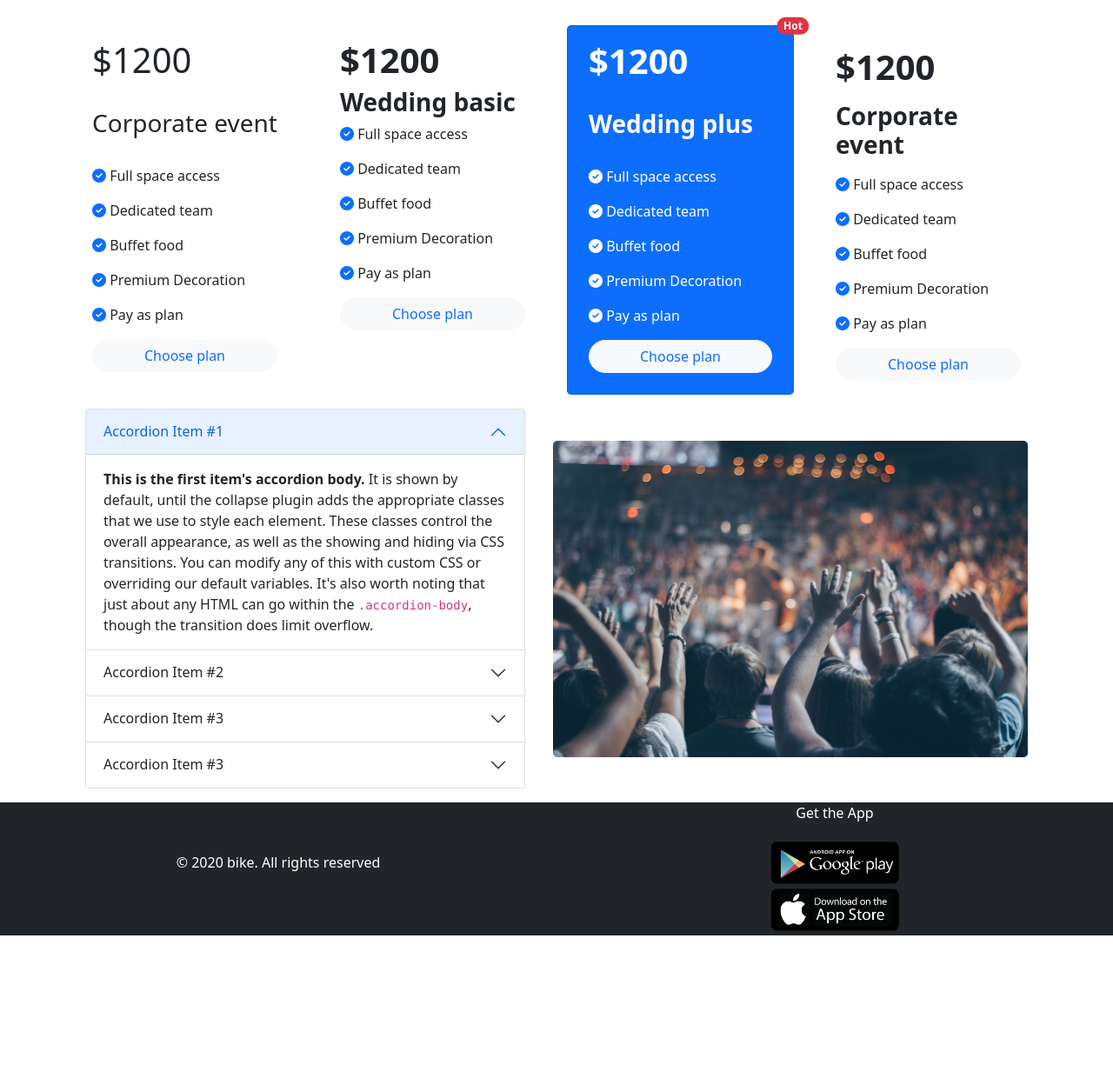
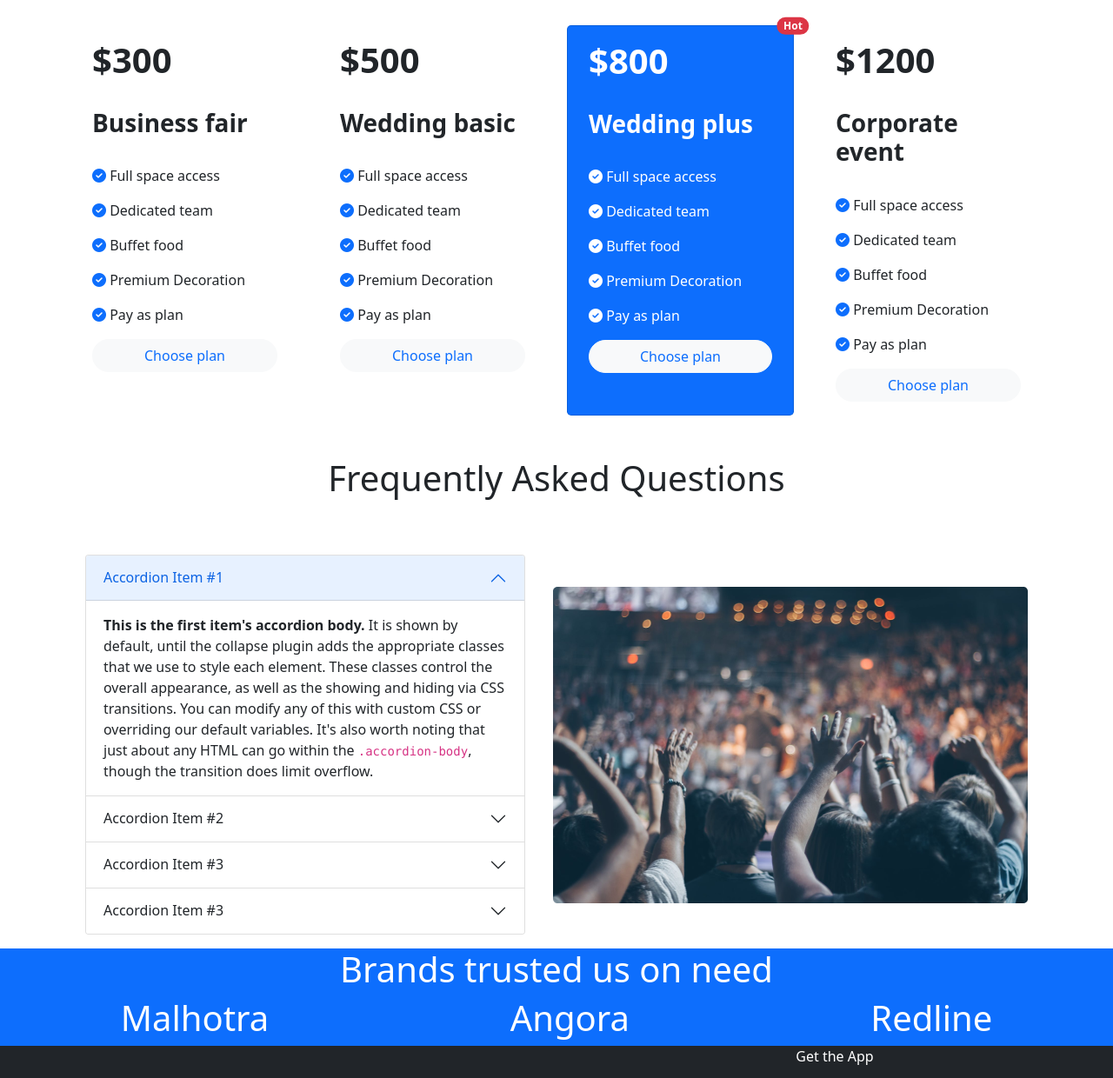
Before and after one commit to nafisfuad/convention-center, a plain HTML site: page index.html in a window 1280 px wide. Shown: the part 740-1980 px from the top of the page at 87% size. Before the commit the page ends 1816 px from the top, so only its background shows below. Drawn offline with nearby package versions, Linux system fonts and the light colour scheme.

Commit message:
core functionalities added

```diff
--- a/index.html
+++ b/index.html
@@ -16,7 +16,7 @@
     <!-- navbar -->
     <nav>
       <div class="container">
-        <h1>Regular Convention Center</h1>
+        <h1 class="fw-bolder">Regular Convention Center</h1>
       </div>
     </nav>
 
@@ -75,7 +75,7 @@
   <main>
 
     <!-- toast -->
-    <div class="toast show align-items-center justify-content-end" role="alert" aria-live="assertive" aria-atomic="true">
+    <div class="toast show mx-auto" role="alert" aria-live="assertive" aria-atomic="true">
       <div class="d-flex">
         <div class="toast-body">
           <img src="icons/Vector.svg" alt="">
@@ -87,15 +87,15 @@
 
     <!-- pricing -->
     <section class="container">
-      <h1 class="text-center my-5">Our Package</h1>
+      <h1 class="text-center my-5 fw-bolder">Our Package</h1>
 
       <div class=" row row-cols-1 row-cols-lg-4 g-4">
         <div class="col">
           <div class="card border-0 h-100">
             <div class="card-body mx-2">
-              <h1 class="card-title">$1200</h1>
+              <h1 class="card-title fw-bolder">$300</h1>
               <br>
-              <h3>Corporate event</h3>
+              <h3 class="fw-bolder">Business fair</h3>
               <br>
               <p class="card-text"><i class="text-primary fa-solid fa-circle-check"></i> Full space access</p>
               <p class="card-text"><i class="text-primary fa-solid fa-circle-check"></i> Dedicated team</p>
@@ -111,10 +111,10 @@
         <div class="col">
           <div class="card border-0 h-100">
             <div class="card-body mx-2">
-              <h1 class="card-title fw-bolder">$1200</h1>
-
+              <h1 class="card-title fw-bolder">$500</h1>
+              <br>
               <h3 class="fw-bolder">Wedding basic</h3>
-
+              <br>
               <p class="card-text"><i class="text-primary fa-solid fa-circle-check"></i> Full space access</p>
               <p class="card-text"><i class="text-primary fa-solid fa-circle-check"></i> Dedicated team</p>
               <p class="card-text"><i class="text-primary fa-solid fa-circle-check"></i> Buffet food</p>
@@ -131,7 +131,7 @@
             <span class="position-absolute top-0 start-100 translate-middle badge rounded-pill bg-danger">Hot<span class="visually-hidden">unread messages</span></span>
 
             <div class="card-body mx-2">
-              <h1 class="card-title fw-bolder text-white">$1200</h1>
+              <h1 class="card-title fw-bolder text-white">$800</h1>
               <br>
               <h3 class="text-white fw-bolder">Wedding plus</h3>
               <br>
@@ -149,8 +149,10 @@
         <div class="col">
           <div class="card border-0 h-100">
             <div class="card-body mx-2">
-              <h1 class="card-title fw-bolder py-2">$1200</h1>
-              <h3 class="fw-bolder pb-2">Corporate event</h3>
+              <h1 class="card-title fw-bolder">$1200</h1>
+              <br>
+              <h3 class="fw-bolder">Corporate event</h3>
+              <br>
               <p class="card-text"><i class="text-primary fa-solid fa-circle-check"></i> Full space access</p>
               <p class="card-text"><i class="text-primary fa-solid fa-circle-check"></i> Dedicated team</p>
               <p class="card-text"><i class="text-primary fa-solid fa-circle-check"></i> Buffet food</p>
@@ -168,7 +170,7 @@
 
     <!-- accordion -->
     <section class="container">
-
+      <h1 class="text-center my-5">Frequently Asked Questions</h1>
       <div class=" d-flex flex-column flex-lg-row-reverse align-items-center">
         <img class="img-fluid p-3" src="images/people.png" alt="">
         <div class="accordion w-100 p-3" id="accordionExample">
@@ -251,7 +253,15 @@
       </div>
     </section>
 
-
+    <!-- bonus section -->
+    <section class="bg-primary text-white">
+      <h1 class="text-center">Brands trusted us on need</h1>
+      <div class="d-flex justify-content-around">
+        <h1>Malhotra</h1>
+        <h1>Angora</h1>
+        <h1>Redline</h1>
+      </div>
+    </section>
 
 
 
@@ -268,6 +278,7 @@
     </div>
   </footer>
 
+
   <script src="https://cdn.jsdelivr.net/npm/bootstrap@5.1.3/dist/js/bootstrap.bundle.min.js"
     integrity="sha384-ka7Sk0Gln4gmtz2MlQnikT1wXgYsOg+OMhuP+IlRH9sENBO0LRn5q+8nbTov4+1p"
     crossorigin="anonymous"></script>
```
